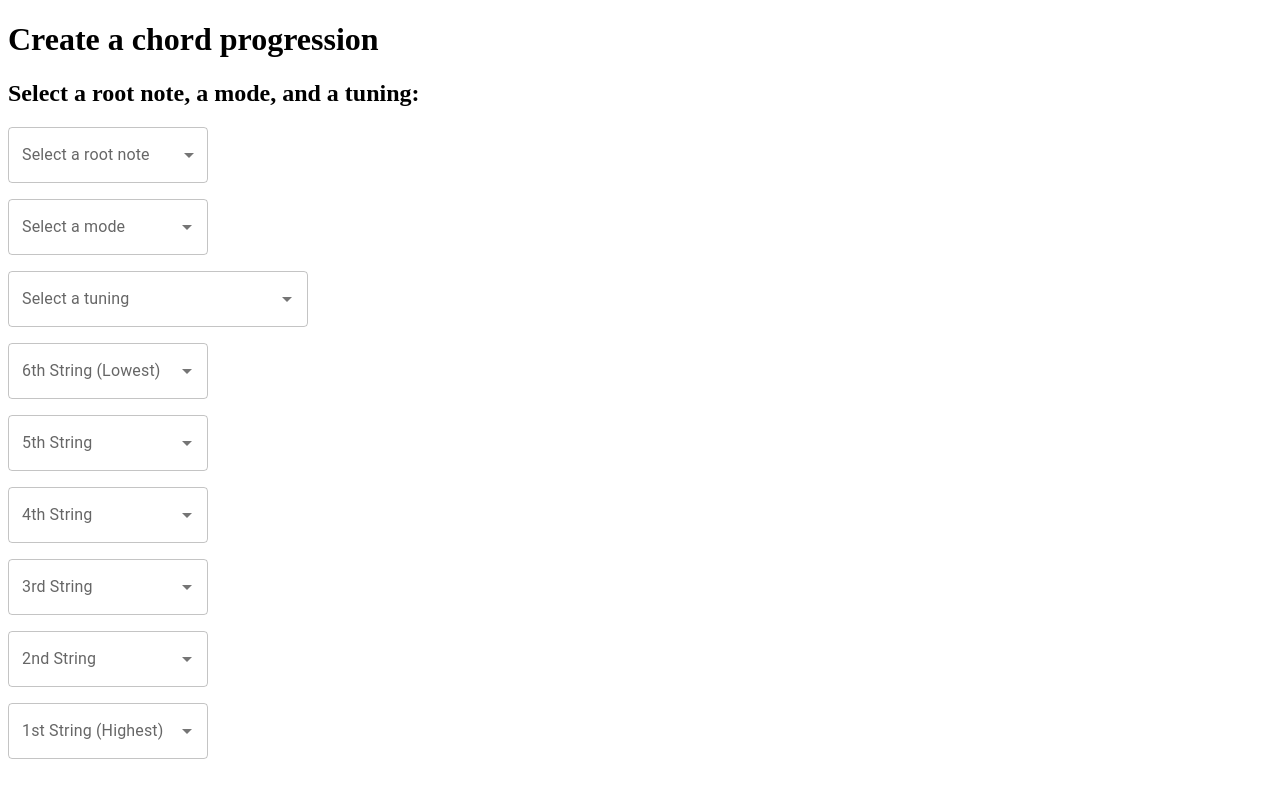
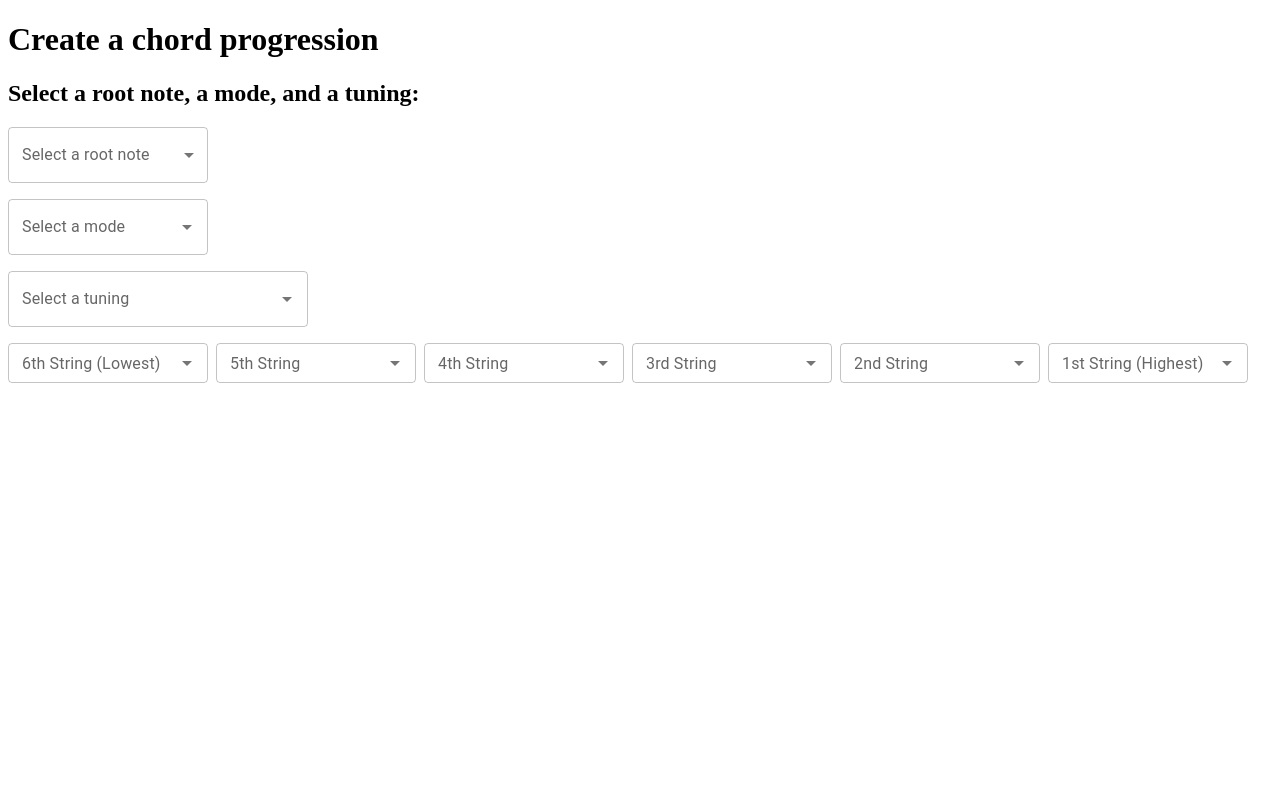
Before and after one commit to stenzeladam/ChordProgressionTSX, a React (Vite) app: page / in a window 1280 px wide. Built offline with nearby package versions, Linux system fonts and the light colour scheme.

Commit message:
string tuning progress

```diff
--- a/src/components/SelectTuning.tsx
+++ b/src/components/SelectTuning.tsx
@@ -1,7 +1,7 @@
-import React, { useState } from 'react';
+import React, { useState, useEffect } from 'react';
 import TextField from '@mui/material/TextField';
 import Autocomplete from '@mui/material/Autocomplete';
-import UserSpecifiedTuning from './TuningForEachString';
+import Box from '@mui/material/Box';
 
 const Tuning = [
   { label: 'E Standard', tuning: "E Standard" },
@@ -18,42 +18,36 @@ const Tuning = [
   { label: 'Drop A', tuning: "Drop A" },
   { label: 'Other (user specified)', tuning: "Other" }
 ];
-/*
-interface Props {
-    selectedTuning: string;
-}
 
-export default function StringTunings({ selectedTuning }: Props) {
-    const getTuning = (tuning: string): string[] => {
-        switch(tuning) {
-            case 'E Standard':
-                return ["E", "A", "D", "G", "B", "E"];
-            case 'Eb/D# Standard':
-                    return ["Eb/D#", "Ab/G#", "Db/C#", "Gb/F#", "Bb/A#", "Eb/D#"];
-            default:
-                return [];
-        }
-    };
-
-  return (
-    <Autocomplete
-      disablePortal
-      id="combo-box-tuning"
-      options={Tuning}
-      sx={{ width: 300 }}
-      renderInput={(params) => <TextField {...params} label="Select a tuning" />}
-      //onChange={handleTuningChange}
-    />
-
-  );
-}*/
+const standardTunings: { [key: string]: string[] } = {
+  "E Standard": ["E", "A", "D", "G", "B", "E"],
+  "D# Standard": ["Eb/D#", "Ab/G#", "Db/C#", "Gb/F#", "Bb/A#", "Eb/D#"],
+  "D Standard": ["D", "G", "C", "F", "A", "D"],
+  "C# Standard": ["Db/C#", "Gb/F#", "B", "E", "Ab/G#", "Db/C#"],
+  "C Standard": ["C", "F", "Bb/A#", "Eb/D#", "G", "C"],
+  "B Standard": ["B", "E", "A", "D", "Gb/F#", "B"],
+  "Drop D": ["D", "A", "D", "G", "B", "E"],
+  "Drop C#": ["Db/C#", "Ab/G#", "Db/C#", "Gb/F#", "Bb/A#", "Eb/D#"],
+  "Drop C": ["C", "G", "C", "F", "A", "D"],
+  "Drop B": ["B", "Gb/F#", "B", "E", "Ab/G#", "Db/C#"],
+  "Drop Bb/A#": ["Bb/A#", "F", "Bb/A#", "Eb/D#", "G", "C"],
+  "Drop A": ["A", "E", "A", "D", "Gb/F#", "B"],
+};
 
 export default function ComboBox() {
-  const [selectedTuning, setSelectedTuning] = React.useState<string | null>(null);
+  const [selectedTuning, setSelectedTuning] = useState<string | null>(null);
+  const [stringTunings, setStringTunings] = useState<string[]>(Array(6).fill(""));
 
   const handleTuningChange = (_: any, value: { label: string; tuning: string } | null) => {
     setSelectedTuning(value?.label || null);
     let tuning = value?.tuning;
+
+    if (tuning && standardTunings[tuning]) {
+      setStringTunings(standardTunings[tuning]);
+    } else {
+      setStringTunings(Array(6).fill(""));
+    }
+
     console.log("The selected tuning is: ", tuning);
   };
 
@@ -63,11 +57,60 @@ export default function ComboBox() {
         disablePortal
         id="combo-box-tuning"
         options={Tuning}
-        sx={{ width: 300 }}
+        sx={{ width: 300, marginBottom: 2 }}
         renderInput={(params) => <TextField {...params} label="Select a tuning" />}
         onChange={handleTuningChange}
       />
-
+        <Box sx={{ display: 'flex', flexWrap: 'wrap', gap: 1 }}>
+              <Autocomplete
+                  key={"6thString"}
+                  disablePortal
+                  value={stringTunings[0] || null}
+                  options={["E", "Eb/D#", "D", "Db/C#", "C", "B", "Bb/A#", "A", "Ab/G#", "G", "Gb/F#", "F"]}
+                  sx={{ width: 200 }}
+                  renderInput={(params) => <TextField {...params} label={`6th String (Lowest)`} size="small"/>}
+              />
+              <Autocomplete
+                  key={"5thString"}
+                  disablePortal
+                  value={stringTunings[1] || null}
+                  options={["A", "Ab/G#", "G", "Gb/F#", "F", "E", "Eb/D#", "D", "Db/C#", "C", "B", "Bb/A#"]}
+                  sx={{ width: 200}}
+                  renderInput={(params) => <TextField {...params} label={`5th String`} size="small"/>}
+              />
+              <Autocomplete
+                  key={"4thString"}
+                  disablePortal
+                  value={stringTunings[2] || null}
+                  options={["D", "Db/C#", "C", "B", "Bb/A#", "A", "Ab/G#", "G", "Gb/F#", "F", "E", "Eb/D#"]}
+                  sx={{ width: 200}}
+                  renderInput={(params) => <TextField {...params} label={`4th String`} size="small"/>}
+              />
+              <Autocomplete
+                  key={"3rdString"}
+                  disablePortal
+                  value={stringTunings[3] || null}
+                  options={["G", "Gb/F#", "F", "E", "Eb/D#", "D", "Db/C#", "C", "B", "Bb/A#", "A", "Ab/G#"]}
+                  sx={{ width: 200}}
+                  renderInput={(params) => <TextField {...params} label={`3rd String`} size="small"/>}
+              />
+              <Autocomplete
+                  key={"2ndString"}
+                  disablePortal
+                  value={stringTunings[4] || null}
+                  options={["B", "Bb/A#", "A", "Ab/G#", "G", "Gb/F#", "F", "E", "Eb/D#", "D", "Db/C#", "C"]}
+                  sx={{ width: 200}}
+                  renderInput={(params) => <TextField {...params} label={`2nd String`} size="small"/>}
+              />
+              <Autocomplete
+                  key={"1stString"}
+                  disablePortal
+                  value={stringTunings[5] || null}
+                  options={["E", "Eb/D#", "D", "Db/C#", "C", "B", "Bb/A#", "A", "Ab/G#", "G", "Gb/F#", "F"]}
+                  sx={{ width: 200}}
+                  renderInput={(params) => <TextField {...params} label={`1st String (Highest)`} size="small"/>}
+              />
+            </Box>
     </div>
   );
 }
--- a/src/index.tsx
+++ b/src/index.tsx
@@ -28,7 +28,6 @@ root.render(
     <SelectRootNote /> {}
     <SelectMode /> {}
     <SelectTuning /> {}
-    <TuningForEachString /> {}
     </Box>
   </React.StrictMode>
 );
```
